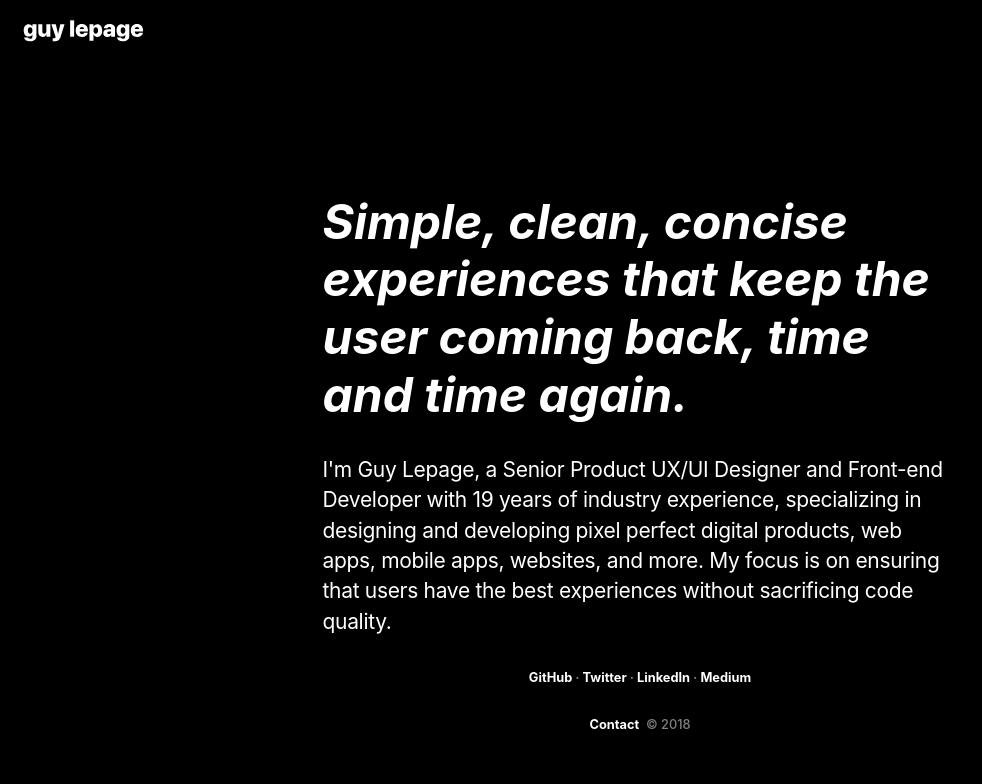
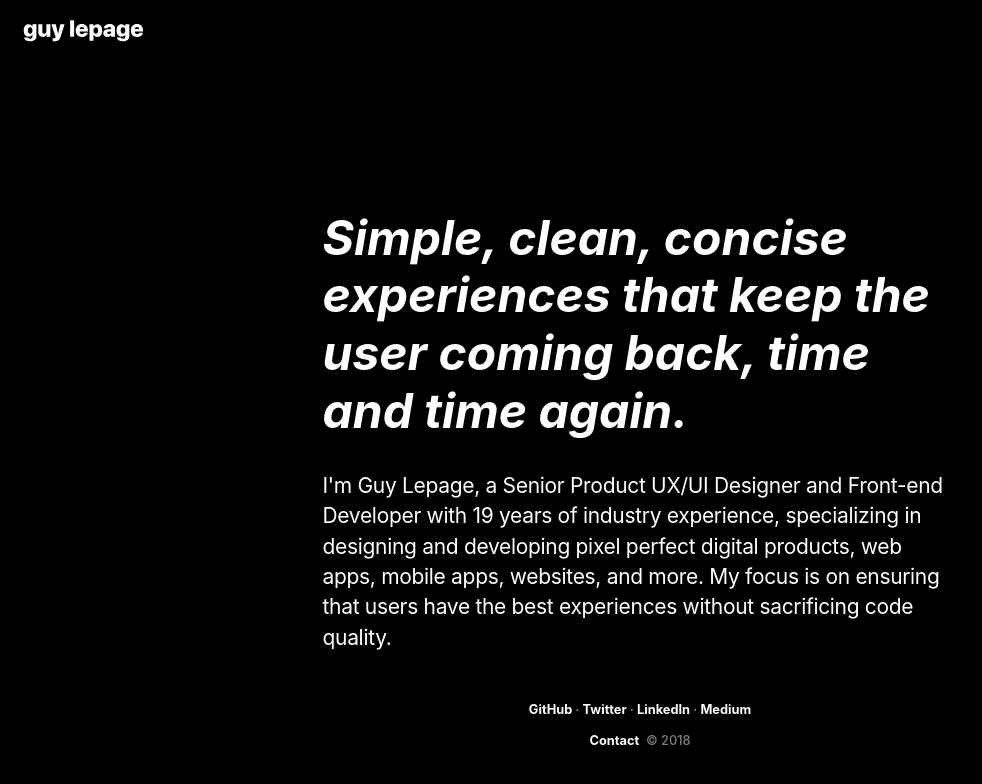
Before and after one commit to guylepage3/lepage.cc, a React (Create React App) app: page /home in a window 1280 px wide. Shown: the top 784 px of the page, without its empty margins (0-982 px from the left). Built offline with nearby package versions, Linux system fonts and the light colour scheme.

Commit message:
resolved spacing footer due to lepage ui update #57
Signed-off-by: Guy Lepage <guylepage3@gmail.com>

```diff
--- a/package.json
+++ b/package.json
@@ -1,6 +1,6 @@
 {
   "name": "lepage.cc",
-  "version": "2.1.5",
+  "version": "2.1.6",
   "private": true,
   "dependencies": {
     "ajv": "^6.5.4",
--- a/src/components/Footer.js
+++ b/src/components/Footer.js
@@ -3,8 +3,8 @@ import React, { Component } from 'react';
 class Footer extends Component {
   render() {
     return (
-      <footer className="container-fluid mx-auto text-center mb-2">
-        <div className="mb-2 text-white-50 text-footer font-weight-bold">
+      <footer className="container-fluid mx-auto text-center mb-0">
+        <div className="mb-0 text-white-50 text-footer font-weight-bold">
           <a
             href="https://github.com/guylepage3/"
             alt="GitHub guylepage3 (Guy Lepage)"
--- a/src/styles/App.css
+++ b/src/styles/App.css
@@ -14,9 +14,6 @@
 }
 
 /*.lead {
-  font-size: 1.5rem;
-  font-weight: 400;
-  letter-spacing: 0.025em;
   opacity: 0.9;
 }
 */
@@ -78,7 +75,6 @@
   }
   /*.lead {
     font-size: 1.25rem;
-    letter-spacing: 0.025em;
     margin-bottom: 2rem;
   }*/
 }
@@ -87,7 +83,6 @@
 @media (min-width: 768px) {
   /*.lead {
     font-size: 1.35rem;
-    letter-spacing: 0.025em;
     margin-bottom: 2.5rem;
   }*/
 }
@@ -110,7 +105,6 @@
 @media (max-width: 575.98px) {
   /*.lead {
     font-size: 1.125rem;
-    letter-spacing: 0.035em;
     margin-bottom: 1.5rem;
   }*/
 }
```
Also changed, not shown: 1 other file (tests, documents, lock files or other folders).
